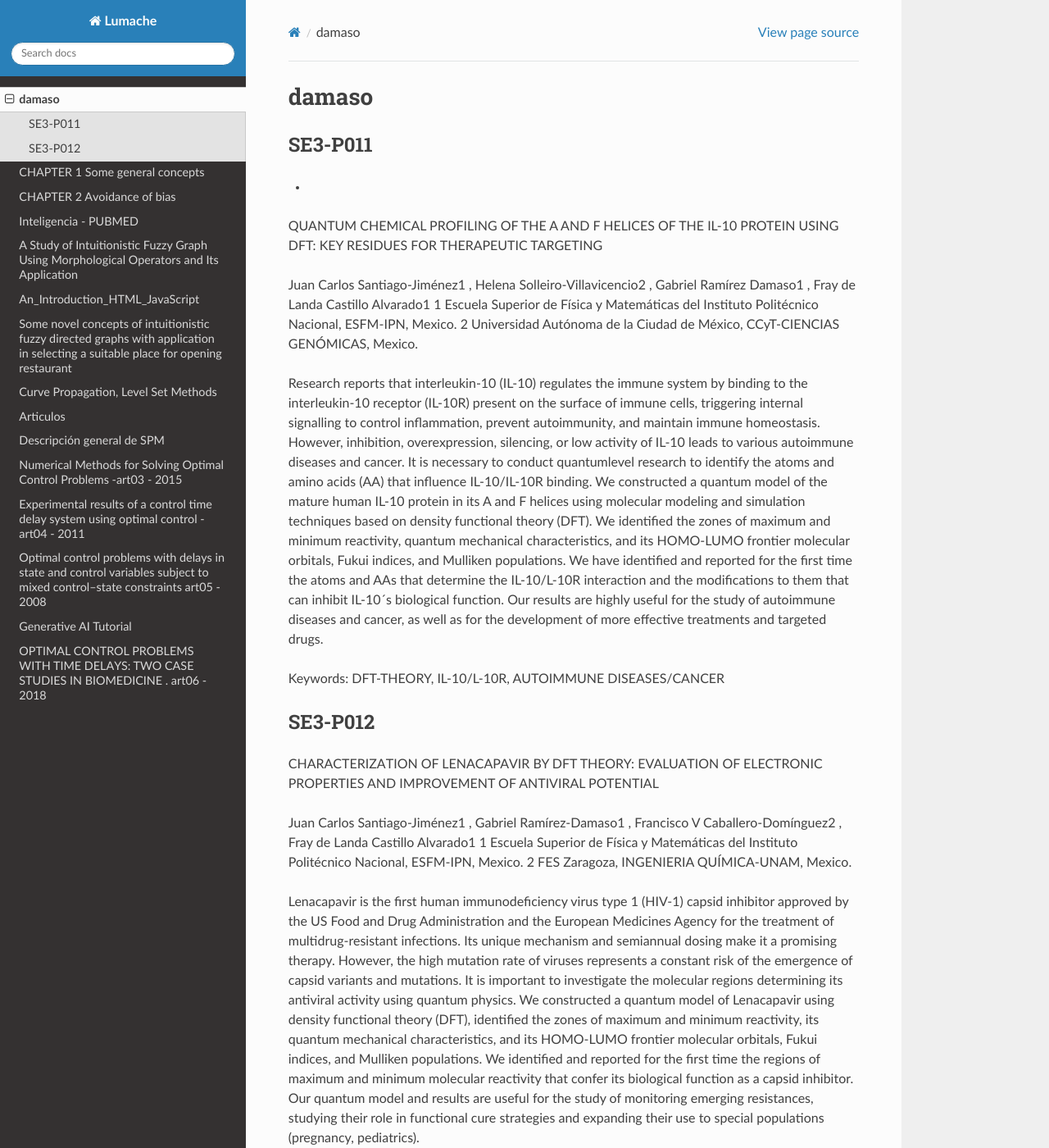
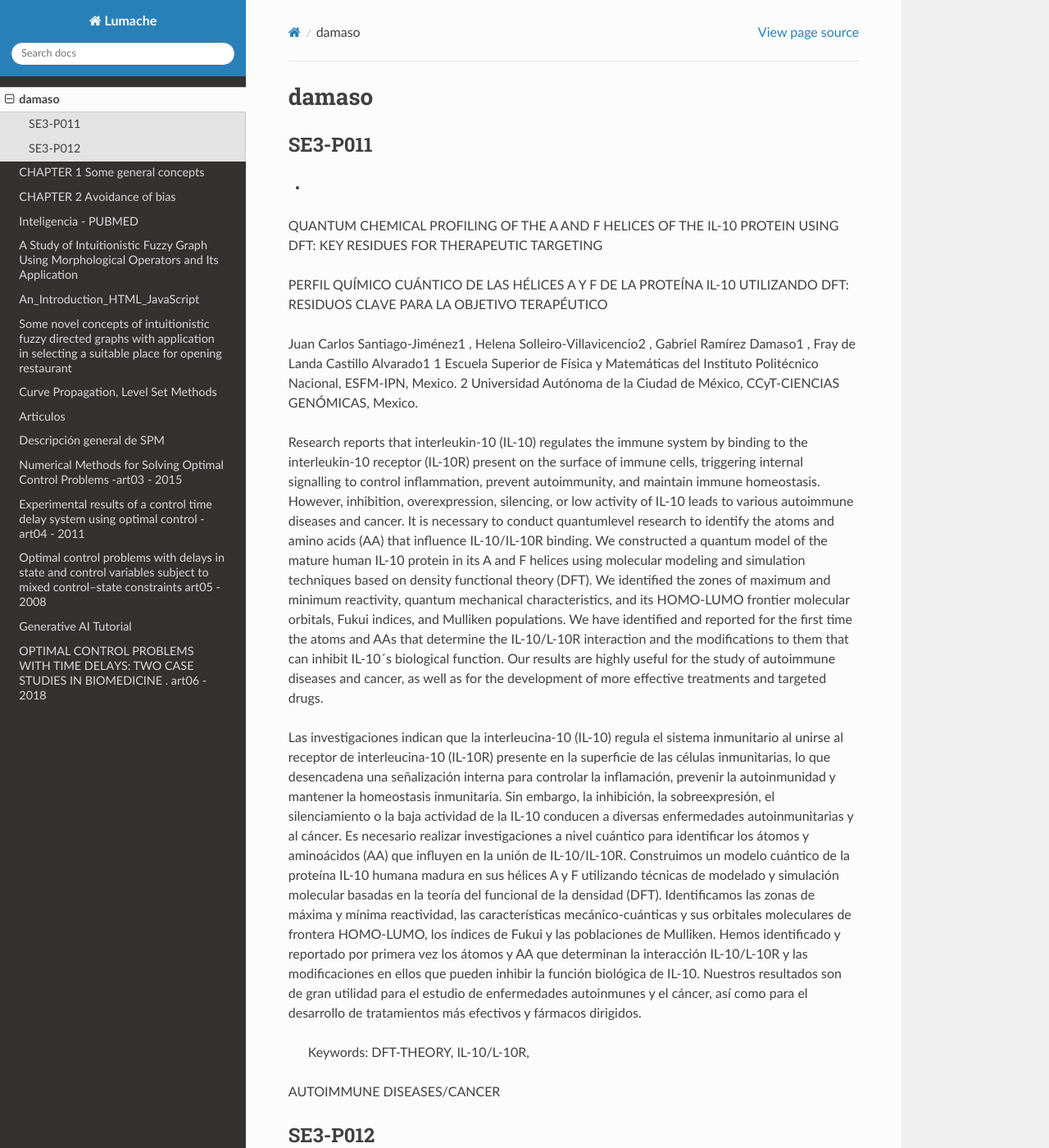
Before and after one commit to matecom57/santosg57-articulostesis, a Sphinx documentation site: the page built from docs/source/esfm/damaso.rst, in a window 1280 px wide and 1400 px high. Shown: the whole window at 82% size. Built offline with Sphinx 7.4.7 and the Read the Docs theme 3.1.0, drawn with Linux system fonts in a browser that asks for light colours.

Commit message:
Test comité

```diff
--- a/docs/source/esfm/damaso.rst
+++ b/docs/source/esfm/damaso.rst
@@ -7,6 +7,9 @@ SE3-P011
 -
 QUANTUM CHEMICAL PROFILING OF THE A AND F HELICES OF THE IL-10 PROTEIN USING DFT: KEY RESIDUES FOR
 THERAPEUTIC TARGETING
+
+PERFIL QUÍMICO CUÁNTICO DE LAS HÉLICES A Y F DE LA PROTEÍNA IL-10 UTILIZANDO DFT: RESIDUOS CLAVE PARA LA OBJETIVO
+TERAPÉUTICO
 
 Juan Carlos Santiago-Jiménez1 , Helena Solleiro-Villavicencio2 , Gabriel Ramírez Damaso1 , Fray de Landa Castillo
 Alvarado1  1 Escuela Superior de Física y Matemáticas del Instituto Politécnico Nacional, ESFM-IPN, Mexico. 2
@@ -24,7 +27,22 @@ identified and reported for the first time the atoms and AAs that determine the
 modifications to them that can inhibit IL-10´s biological function. Our results are highly useful for the study of
 autoimmune diseases and cancer, as well as for the development of more effective treatments and targeted drugs.
 
-Keywords: DFT-THEORY, IL-10/L-10R, AUTOIMMUNE DISEASES/CANCER
+Las investigaciones indican que la interleucina-10 (IL-10) regula el sistema inmunitario al unirse al receptor de
+interleucina-10 (IL-10R) presente en la superficie de las células inmunitarias, lo que desencadena una
+señalización interna para controlar la inflamación, prevenir la autoinmunidad y mantener la homeostasis
+inmunitaria. Sin embargo, la inhibición, la sobreexpresión, el silenciamiento o la baja actividad de la IL-10
+conducen a diversas enfermedades autoinmunitarias y al cáncer. Es necesario realizar investigaciones a nivel
+cuántico para identificar los átomos y aminoácidos (AA) que influyen en la unión de IL-10/IL-10R. Construimos un
+modelo cuántico de la proteína IL-10 humana madura en sus hélices A y F utilizando técnicas de modelado y
+simulación molecular basadas en la teoría del funcional de la densidad (DFT). Identificamos las zonas de máxima y
+mínima reactividad, las características mecánico-cuánticas y sus orbitales moleculares de frontera HOMO-LUMO, los
+índices de Fukui y las poblaciones de Mulliken. Hemos identificado y reportado por primera vez los átomos y AA que
+determinan la interacción IL-10/L-10R y las modificaciones en ellos que pueden inhibir la función biológica de
+IL-10. Nuestros resultados son de gran utilidad para el estudio de enfermedades autoinmunes y el cáncer, así como
+para el desarrollo de tratamientos más efectivos y fármacos dirigidos.
+
+ Keywords: DFT-THEORY, IL-10/L-10R,
+AUTOIMMUNE DISEASES/CANCER
 
 SE3-P012
 --------
```
